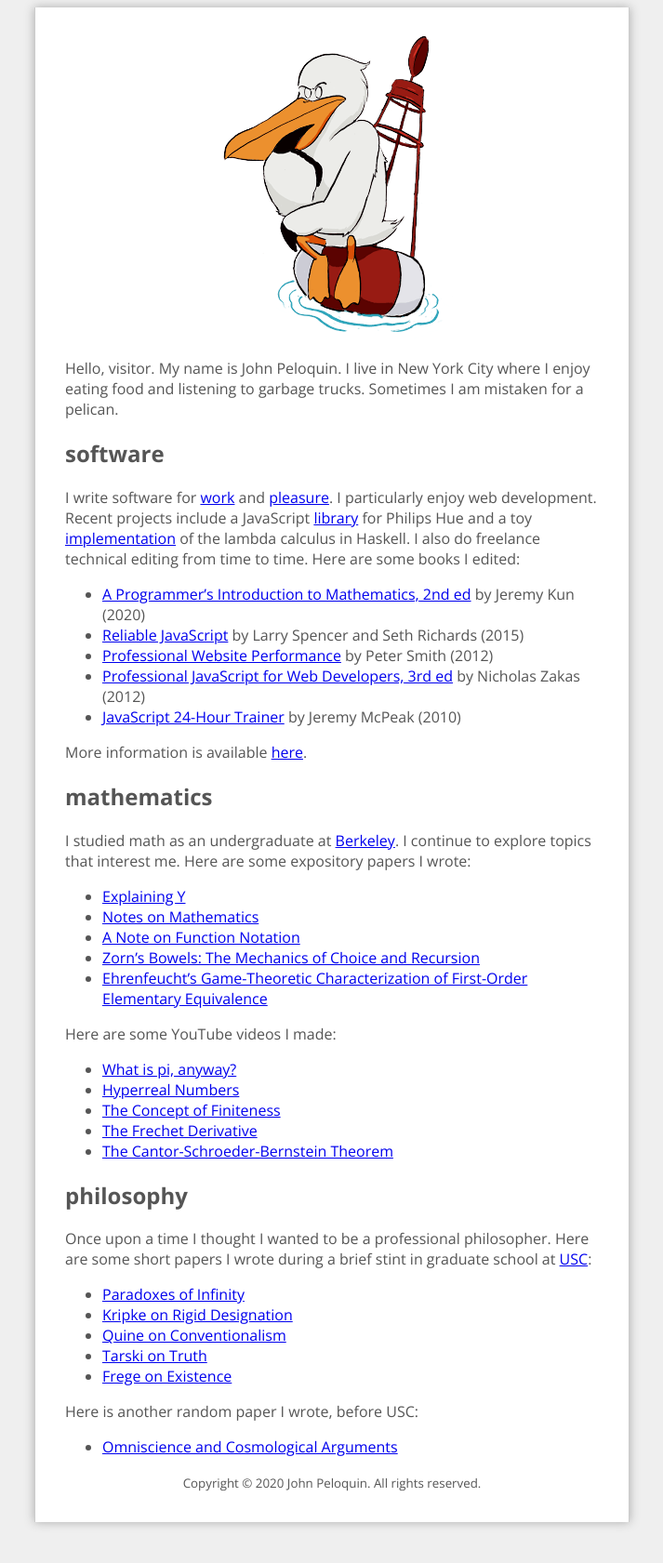
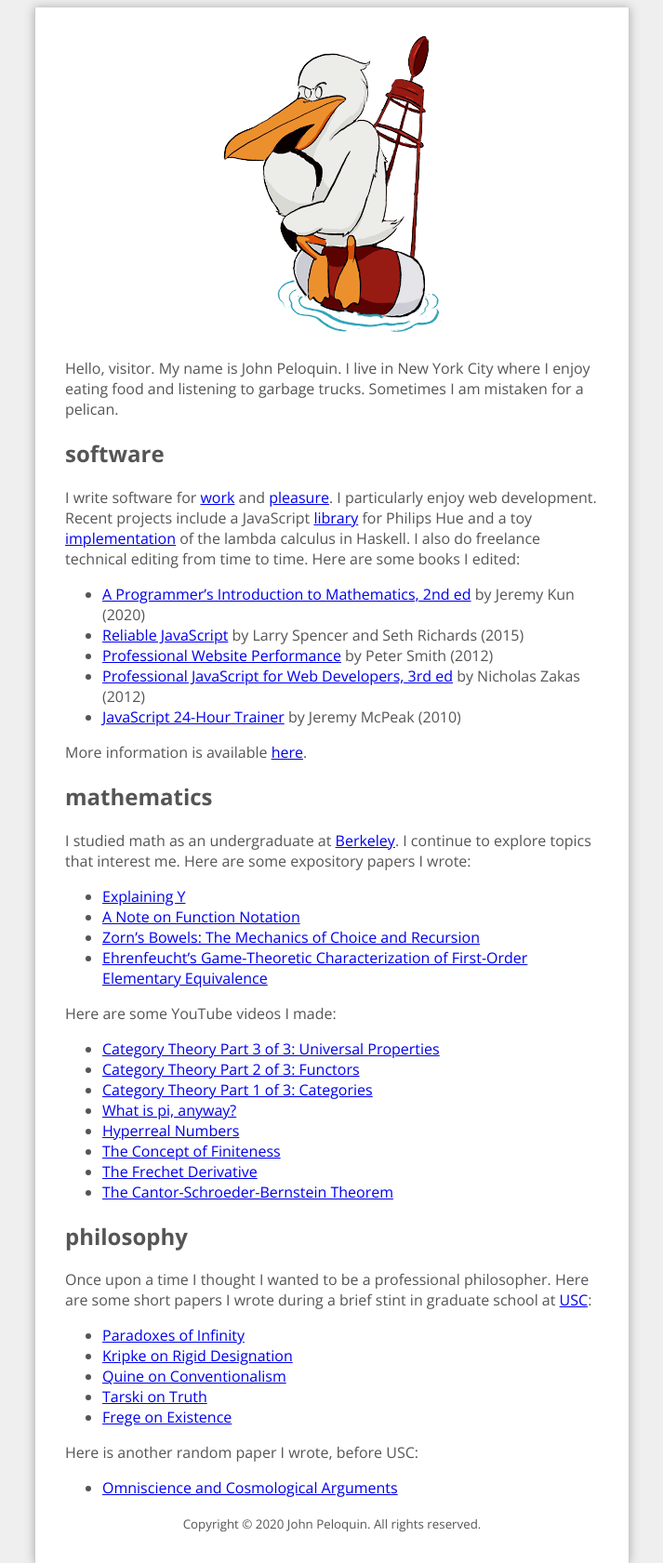
Before and after one commit to blargoner/blargoner.github.com, a Jekyll site: the page built from index.md, in a window 1280 px wide. Shown: the whole page at 93% size, without its empty margins (283-996 px from the left). Built offline with Jekyll 4.4.1, drawn with Linux system fonts in a browser that asks for light colours; a style sheet for code colours, icons or effects is not loaded.

Commit message:
more sweet nectar

```diff
--- a/index.md
+++ b/index.md
@@ -22,13 +22,15 @@ More information is available [here][linkedin].
 I studied math as an undergraduate at [Berkeley][ucb]. I continue to explore topics that interest me. Here are some expository papers I wrote:
 
 - [Explaining Y][math.y]
-- [Notes on Mathematics][math.notes]
 - [A Note on Function Notation][math.functions]
 - [Zorn's Bowels: The Mechanics of Choice and Recursion][math.zorn]
 - [Ehrenfeucht's Game-Theoretic Characterization of First-Order Elementary Equivalence][math.ehrenfeucht]
 
 Here are some YouTube videos I made:
 
+- [Category Theory Part 3 of 3: Universal Properties][math.vid.cats.umps]
+- [Category Theory Part 2 of 3: Functors][math.vid.cats.funcs]
+- [Category Theory Part 1 of 3: Categories][math.vid.cats.cats]
 - [What is pi, anyway?][math.vid.pi]
 - [Hyperreal Numbers][math.vid.hyperreals]
 - [The Concept of Finiteness][math.vid.finite]
@@ -65,11 +67,13 @@ Here is another random paper I wrote, before USC:
 [books.js24hr]: http://www.wiley.com/WileyCDA/WileyTitle/productCd-0470647833.html
 
 [math.y]: https://github.com/blargoner/math-y/blob/master/y.pdf
-[math.notes]: https://github.com/blargoner/math-notes/blob/master/notes.pdf
 [math.functions]: https://github.com/blargoner/math-functions/blob/master/groupactions.pdf
 [math.zorn]: https://github.com/blargoner/math-zorn/blob/master/zorn.pdf
 [math.ehrenfeucht]: https://github.com/blargoner/math-ehrenfeucht/blob/master/ehrenfeucht.pdf
 
+[math.vid.cats.umps]: https://youtu.be/bPvWEN8UGuo
+[math.vid.cats.funcs]: https://youtu.be/Jeod9jaV4iM
+[math.vid.cats.cats]: https://youtu.be/A9z0T7UmJIQ
 [math.vid.pi]: https://youtu.be/Tu0D8lbm2Uc
 [math.vid.hyperreals]: https://youtu.be/ArAjEq8uFvA
 [math.vid.finite]: https://youtu.be/oqcm5PT-fM8
```
